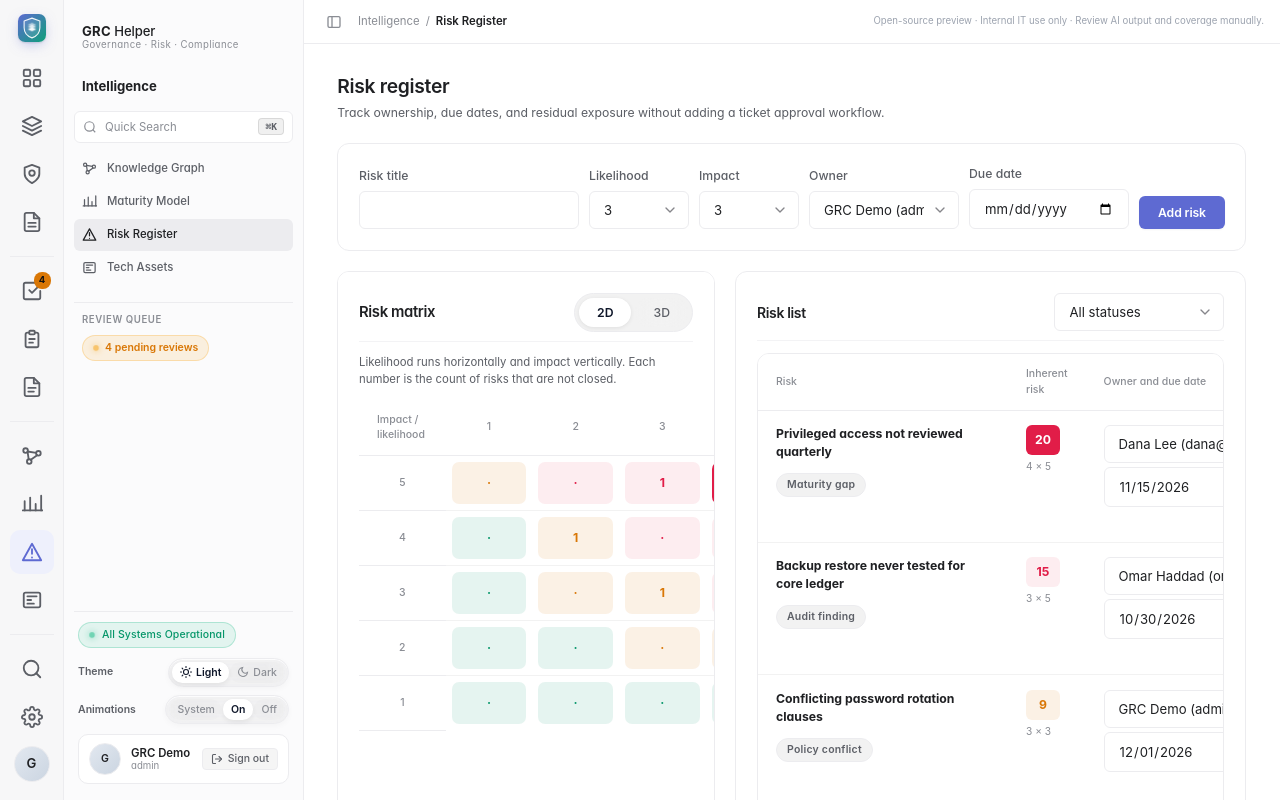
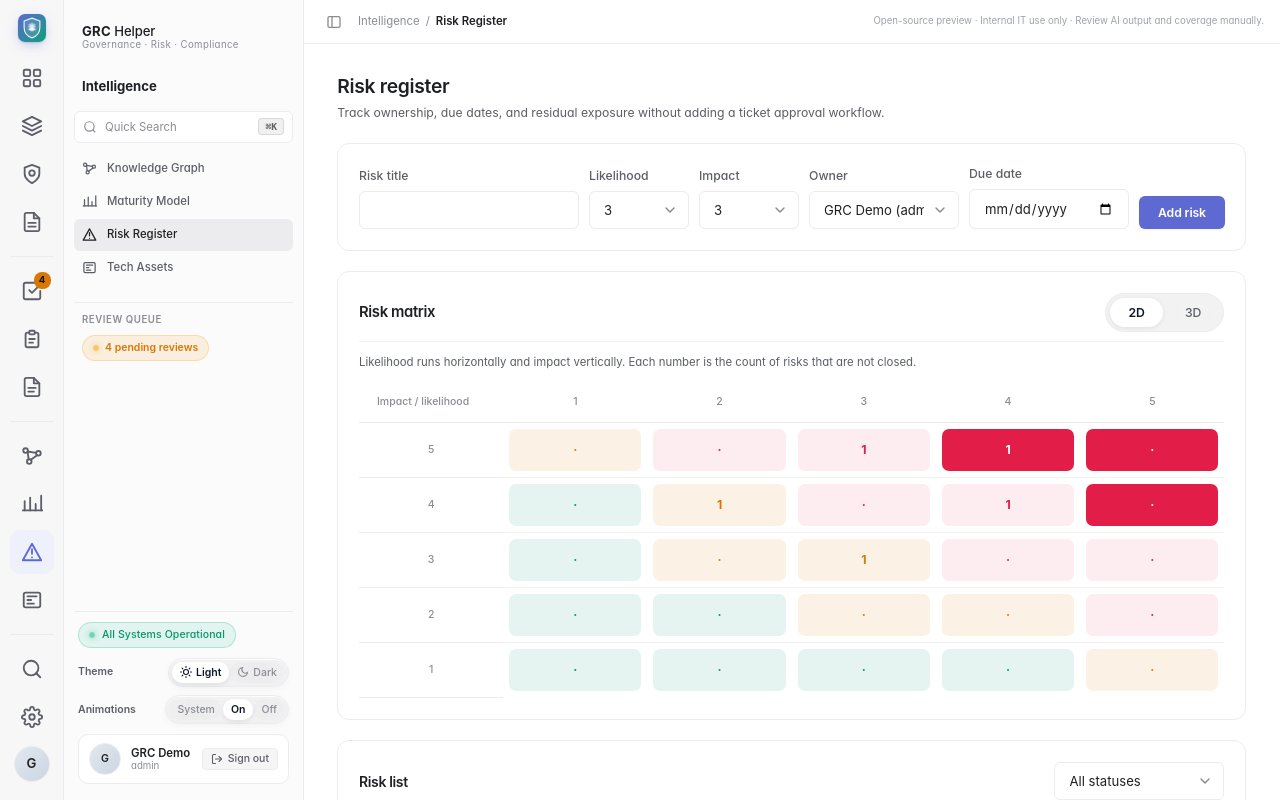
Before and after one commit to pz1130/GRC-Helper-Lite, a React (Vite) app in the folder frontend/: page /risks in a window 1280 px wide. Both pictures are taken after a click on the button "Enter demo ➜". Shown: the top 800 px of the page. Built offline with nearby package versions, Linux system fonts and the light colour scheme.

Commit message:
Rebalance risk register layout to stop list overflow; clamp long text with tooltips

```diff
--- a/frontend/src/pages/RiskRegister.tsx
+++ b/frontend/src/pages/RiskRegister.tsx
@@ -127,8 +127,8 @@ function RiskRow({ risk, owners, canWrite }: { risk: Risk; owners: Owner[]; canW
   return (
     <tr>
       <td style={{ minWidth: 250 }}>
-        <strong>{risk.title}</strong>
-        <div style={{ color: "var(--text-secondary)", fontSize: "0.75rem", marginTop: 5 }}>{risk.description}</div>
+        <strong className="kn-clamp-2" title={risk.title}>{risk.title}</strong>
+        {risk.description && <div className="kn-clamp-2 kn-risk-desc" title={risk.description}>{risk.description}</div>}
         <span className="kn-badge" style={{ marginTop: 7 }}>{t(`risks.sources.${risk.source}`)}</span>
       </td>
       <td><span style={{ ...riskTone(risk.inherent_score), display: "inline-block", minWidth: 34, padding: "6px 9px", textAlign: "center", borderRadius: 6, fontWeight: 700 }}>{risk.inherent_score}</span><small style={{ display: "block", marginTop: 4, color: "var(--text-tertiary)" }}>{risk.likelihood} × {risk.impact}</small></td>
@@ -137,7 +137,7 @@ function RiskRow({ risk, owners, canWrite }: { risk: Risk; owners: Owner[]; canW
         {canWrite ? <input aria-label={`${risk.title} ${t("risks.dueDate")}`} type="date" value={dueDate} onChange={(event) => setDueDate(event.target.value)} className="kn-mt-1" /> : <small className="kn-block kn-mt-1">{risk.due_date ?? "—"}</small>}
       </td>
       <td style={{ minWidth: 230 }}>
-        {canWrite ? <textarea aria-label={`${risk.title} ${t("risks.mitigation")}`} rows={2} value={mitigation} onChange={(event) => setMitigation(event.target.value)} /> : (risk.mitigation || "—")}
+        {canWrite ? <textarea aria-label={`${risk.title} ${t("risks.mitigation")}`} rows={2} value={mitigation} onChange={(event) => setMitigation(event.target.value)} /> : <span className="kn-clamp-2" title={risk.mitigation || undefined}>{risk.mitigation || "—"}</span>}
         {canWrite && <div style={{ display: "flex", gap: 6, marginTop: 6 }}><select aria-label={`${risk.title} ${t("risks.residualLikelihood")}`} value={residualLikelihood} onChange={(event) => setResidualLikelihood(event.target.value)}><option value="">{t("risks.residualLikelihood")}</option>{scores.map((score) => <option key={score}>{score}</option>)}</select><select aria-label={`${risk.title} ${t("risks.residualImpact")}`} value={residualImpact} onChange={(event) => setResidualImpact(event.target.value)}><option value="">{t("risks.residualImpact")}</option>{scores.map((score) => <option key={score}>{score}</option>)}</select></div>}
         {!canWrite && risk.residual_score !== null && <small className="kn-block kn-mt-1">{t("risks.residualScore")}: {risk.residual_score}</small>}
       </td>
@@ -186,7 +186,7 @@ export function RiskRegister() {
       {canWrite && <form className="kn-card" onSubmit={submit} style={{ display: "grid", gridTemplateColumns: "minmax(220px, 1fr) 100px 100px minmax(150px, 0.7fr) 160px auto", gap: 10, alignItems: "end", marginBottom: 20 }}><label>{t("risks.riskTitle")}<input required value={title} onChange={(event) => setTitle(event.target.value)} /></label><label>{t("risks.likelihood")}<select value={likelihood} onChange={(event) => setLikelihood(event.target.value)}>{scores.map((score) => <option key={score}>{score}</option>)}</select></label><label>{t("risks.impact")}<select value={impact} onChange={(event) => setImpact(event.target.value)}>{scores.map((score) => <option key={score}>{score}</option>)}</select></label><label>{t("risks.owner")}<select value={owner} onChange={(event) => setOwner(event.target.value)}><option value="">{t("risks.unassigned")}</option>{owners.data?.map((item) => <option key={item.id} value={item.id}>{item.name} ({item.email})</option>)}</select></label><label>{t("risks.dueDate")}<input type="date" value={dueDate} onChange={(event) => setDueDate(event.target.value)} /></label><button type="submit" disabled={create.isPending}>{t("risks.add")}</button>{create.error && <p role="alert" className="kn-col-span-all kn-danger-text kn-m-0">{create.error.message}</p>}</form>}
       {risks.isPending && <LoadingState />}
       {risks.error && <p role="alert" className="kn-danger-text">{risks.error.message}</p>}
-      {risks.data && <div className="kn-risk-layout"><RiskMatrix risks={risks.data} /><Card title={t("risks.list")} actions={<select aria-label={t("risks.statusFilter")} value={filter} onChange={(event) => setFilter(event.target.value as "all" | RiskStatus)} className="kn-select-w170"><option value="all">{t("risks.allStatuses")}</option>{statuses.map((item) => <option key={item} value={item}>{t(`risks.statuses.${item}`)}</option>)}</select>}>{visible.length === 0 ? <EmptyState compact title={t("risks.empty")} /> : <DataTable className="kn-m-0" head={<tr><th>{t("risks.risk")}</th><th>{t("risks.inherentScore")}</th><th>{t("risks.ownerDue")}</th><th>{t("risks.mitigationResidual")}</th><th>{t("risks.status")}</th></tr>}>{visible.map((risk) => <RiskRow key={risk.id} risk={risk} owners={owners.data ?? []} canWrite={canWrite} />)}</DataTable>}</Card></div>}
+      {risks.data && <div className="kn-risk-layout"><RiskMatrix risks={risks.data} /><Card title={t("risks.list")} actions={<select aria-label={t("risks.statusFilter")} value={filter} onChange={(event) => setFilter(event.target.value as "all" | RiskStatus)} className="kn-select-w170"><option value="all">{t("risks.allStatuses")}</option>{statuses.map((item) => <option key={item} value={item}>{t(`risks.statuses.${item}`)}</option>)}</select>}>{visible.length === 0 ? <EmptyState compact title={t("risks.empty")} /> : <DataTable className="kn-m-0 kn-risk-table" head={<tr><th>{t("risks.risk")}</th><th>{t("risks.inherentScore")}</th><th>{t("risks.ownerDue")}</th><th>{t("risks.mitigationResidual")}</th><th>{t("risks.status")}</th></tr>}>{visible.map((risk) => <RiskRow key={risk.id} risk={risk} owners={owners.data ?? []} canWrite={canWrite} />)}</DataTable>}</Card></div>}
     </section>
   );
 }
--- a/frontend/src/styles/ledger.css
+++ b/frontend/src/styles/ledger.css
@@ -327,8 +327,15 @@ details[open] > summary::before { transform: rotate(45deg); }
   animation: kn-spin 0.8s linear infinite;
 }
 @keyframes kn-spin { to { transform: rotate(360deg); } }
-.kn-risk-layout { display: grid; grid-template-columns: minmax(0, 0.85fr) minmax(0, 1.15fr); gap: 20px; }
-@media (max-width: 1200px) { .kn-risk-layout { grid-template-columns: 1fr; } }
+/* 风险登记：列表要 ~1050px 才放得下五列可编辑字段，与矩阵并排时会横向滚动。
+   2200px 以下矩阵在上、列表整宽在下；超宽屏才并排，且给列表更多份额。 */
+.kn-risk-layout { display: grid; grid-template-columns: 1fr; gap: 20px; }
+@media (min-width: 2200px) { .kn-risk-layout { grid-template-columns: minmax(520px, 0.7fr) minmax(0, 1.3fr); } }
+.kn-risk-layout .kn-graph-canvas-box--3d, .kn-risk-layout canvas { max-height: 460px; }
+.kn-risk-table td { vertical-align: top; }
+.kn-risk-table textarea, .kn-risk-table select, .kn-risk-table input { width: 100%; box-sizing: border-box; }
+.kn-risk-desc { color: var(--text-secondary); font-size: 0.75rem; margin-top: 5px; }
+.kn-clamp-2 { display: -webkit-box; -webkit-line-clamp: 2; -webkit-box-orient: vertical; overflow: hidden; }
 .kn-title-code { font-size: 1.05rem; margin-right: 4px; vertical-align: middle; }
 .kn-title-meta { color: var(--text-secondary); font-size: 1rem; font-weight: 500; }
 .kn-stat-links { display: flex; flex-direction: column; gap: 10px; margin-top: 12px; }
```
